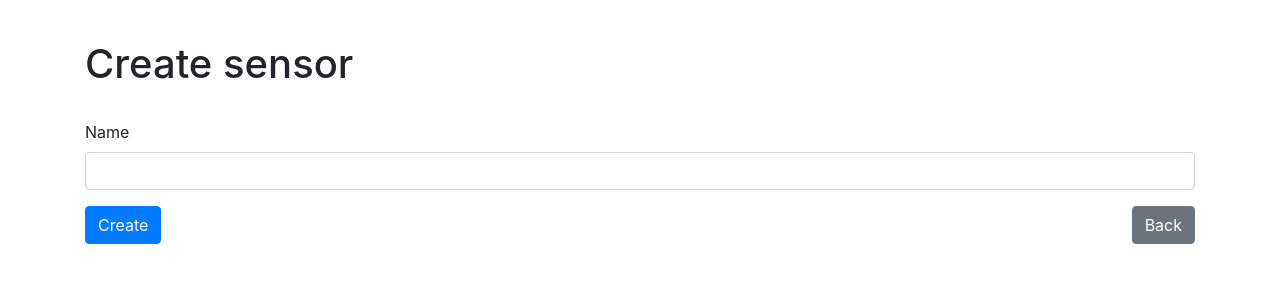
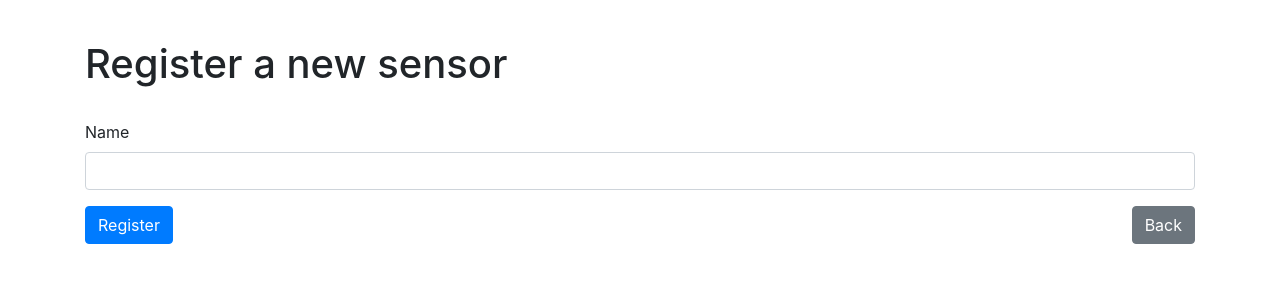
Before and after one commit to wverne/verne-power-monitor-server, a Django app: template templates/sensor/sensor_create.html in a window 1280 px wide. Shown: the part 56-356 px from the top of the page. Run offline with Django 3.2, Linux system fonts and the light colour scheme; the template is opened without the code that fills it: values that come from a table or form of the project are taken from there, others are empty; parts of the project's set-up code (start-up, migrations or seed data) failed here and were passed over; some libraries are stand-ins or nearby versions.

Commit message:
Language cleanup

```diff
--- a/apps/powermonitor/urls.py
+++ b/apps/powermonitor/urls.py
@@ -26,7 +26,7 @@ urlpatterns = [
     path('recent/', powerlog_views.recent_logs),
 
     path('sensors/', sensor_views.list_sensors),
-    path('sensors/create/', sensor_views.create_sensor),
+    path('sensors/register/', sensor_views.create_sensor),
     path('sensors/edit/<int:sensor_id>/', sensor_views.edit_sensor),
     path('sensors/delete/<int:sensor_id>/', sensor_views.delete_sensor),
 
--- a/templates/powerlog/post_log.html
+++ b/templates/powerlog/post_log.html
@@ -4,7 +4,7 @@
 
   <h1>Post new power log</h1>
 
-  <br>
+  <p class="lead">This page is intended for manual testing of sensor logging.</p>
 
   <form method="post">
     {% csrf_token %}
--- a/templates/sensor/list_sensors.html
+++ b/templates/sensor/list_sensors.html
@@ -19,8 +19,8 @@
       <h1>Sensors</h1>
     </div>
     <div class="col" style="text-align:right">
-      <a href="/sensors/create/" class="btn btn-primary">
-        Create new
+      <a href="/sensors/register/" class="btn btn-primary">
+        Register new
       </a>
     </div>
   </div>
--- a/templates/sensor/sensor_create.html
+++ b/templates/sensor/sensor_create.html
@@ -1,9 +1,9 @@
 {% extends "sensor/sensor_item_base.html" %}
 
-{% block page_title %}Create sensor{% endblock %}
+{% block page_title %}Register a new sensor{% endblock %}
 
-{% block success_message %}Sensor created{% endblock %}
+{% block success_message %}Sensor registered{% endblock %}
 
-{% block failure_message %}Sensor creation failed{% endblock %}
+{% block failure_message %}Sensor registration failed{% endblock %}
 
-{% block submit_button_text %}Create{% endblock %}
+{% block submit_button_text %}Register{% endblock %}
--- a/todo.txt
+++ b/todo.txt
@@ -1,5 +1,5 @@
-- Sensor deletion
 - JSON endpoint for posting logs
 - Filter logs by sensor
 - Log chart visualization
 - Sensor pagination and filtering
+- Timezone support
```
